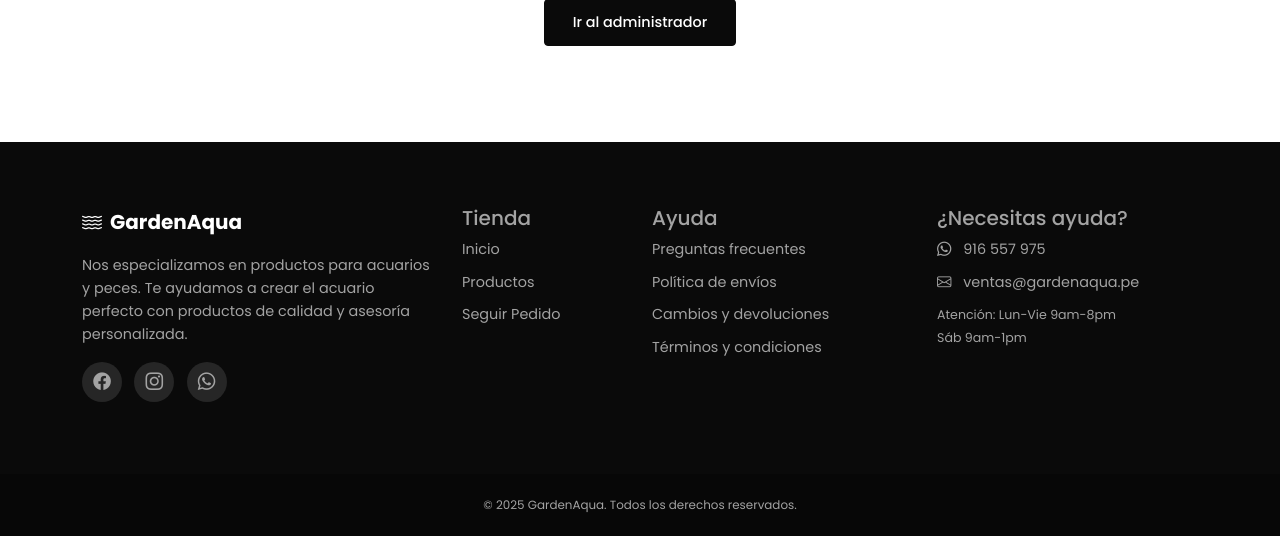
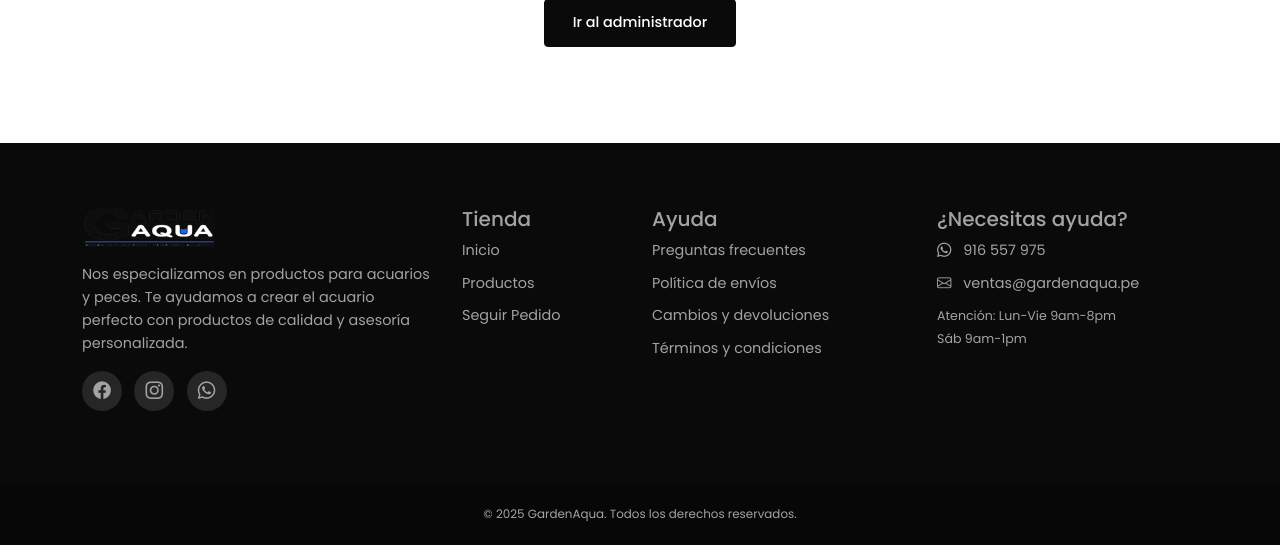
Before and after one commit to AlbertoKnow/GardenAqua, a Django app: page / in a window 1280 px wide. Shown: the part 1642-2187 px from the top of the page. Run offline with Django 5.2, Linux system fonts and the light colour scheme; data that the repository does not hold is empty; some libraries are stand-ins or nearby versions.

Commit message:
feat: agregar logo oficial de GardenAqua en navbar y footer

```diff
--- a/templates/base.html
+++ b/templates/base.html
@@ -1058,8 +1058,7 @@
         <div class="container">
             <!-- Logo -->
             <a class="navbar-brand" href="{% url 'catalogo:inicio' %}">
-                <i class="bi bi-water" aria-hidden="true"></i>
-                GardenAqua
+                <img src="{% static 'img/logo.webp' %}" alt="GardenAqua - Acuarios Plantados" height="45">
             </a>
 
             <!-- Buscador (Desktop) -->
@@ -1161,7 +1160,7 @@
                 <!-- Sobre Nosotros -->
                 <div class="col-lg-4 col-md-6 mb-4">
                     <span class="footer-logo">
-                        <i class="bi bi-water me-2" aria-hidden="true"></i>GardenAqua
+                        <img src="{% static 'img/logo.webp' %}" alt="GardenAqua" height="40">
                     </span>
                     <p>
                         Nos especializamos en productos para acuarios y peces.
--- a/templates/catalogo/inicio.html
+++ b/templates/catalogo/inicio.html
@@ -140,9 +140,9 @@
                 </div>
             </div>
             <div class="col-lg-6 d-none d-lg-block p-4">
-                <img src="https://images.unsplash.com/photo-1544551763-46a013bb70d5?w=500&q=80&fm=webp"
-                     srcset="https://images.unsplash.com/photo-1544551763-46a013bb70d5?w=400&q=75&fm=webp 400w,
-                             https://images.unsplash.com/photo-1544551763-46a013bb70d5?w=500&q=80&fm=webp 500w"
+                <img src="https://www.cbap.com.br/wp-content/uploads/2024/07/LucasPiris_Iwagumi_80%C3%9740%C3%9740-1024x502.jpeg"
+                     srcset="https://www.cbap.com.br/wp-content/uploads/2024/07/LucasPiris_Iwagumi_80%C3%9740%C3%9740-1024x502.jpeg,
+                             https://www.cbap.com.br/wp-content/uploads/2024/07/LucasPiris_Iwagumi_80%C3%9740%C3%9740-1024x502.jpeg"
                      sizes="(min-width: 992px) 450px, 0px"
                      alt="Servicio de envíos a todo el Perú"
                      class="img-fluid"
```
Also changed, not shown: static/img/logo.webp (added).
